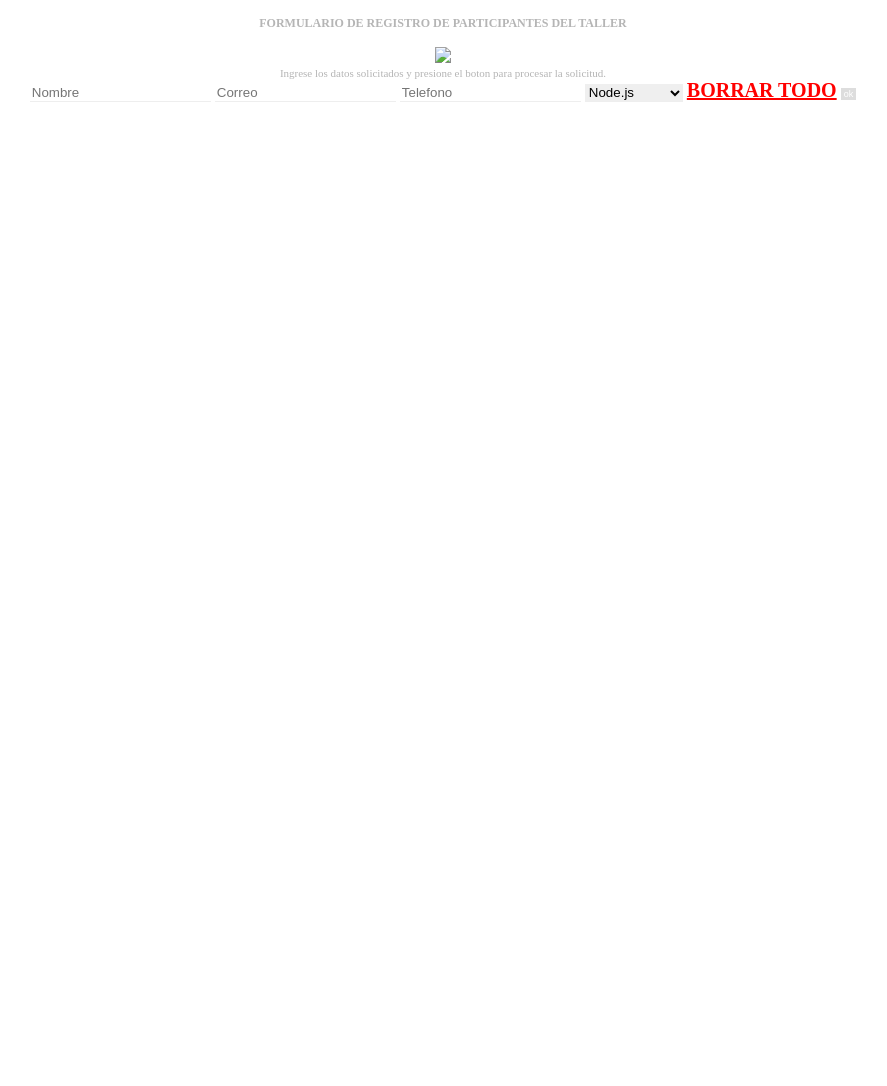
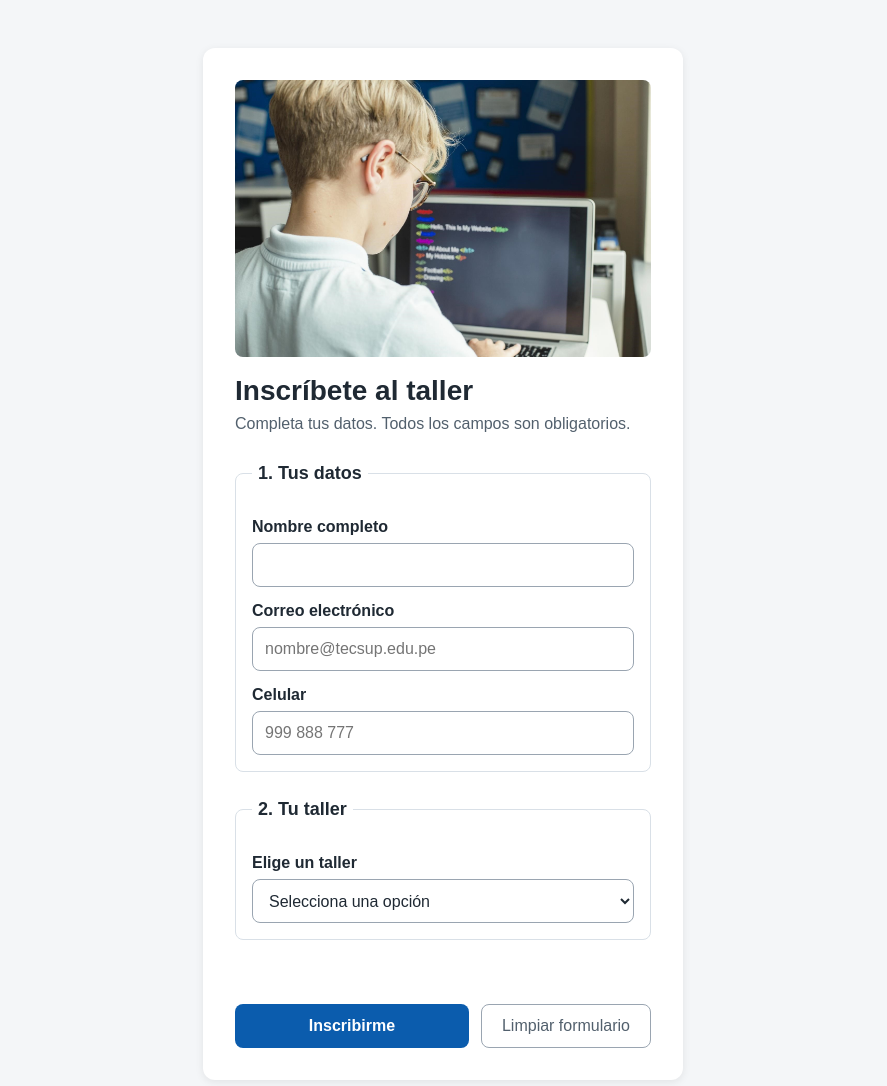
Before and after one commit to emelycoaguila/taller-ux, a plain HTML site: page index.html in a window 1280 px wide. Shown: the whole page, without its empty margins (197-1084 px from the left). Before the commit the page ends 800 px from the top, so only its background shows below. Drawn offline with Linux system fonts and the light colour scheme.

Commit message:
Redisena el formulario aplicando principios de UX/UI

```diff
--- a/app.js
+++ b/app.js
@@ -1,9 +1,37 @@
-document.getElementById("enviar").addEventListener("click", function () {
-    console.log("enviado");
+const formulario = document.getElementById("formulario");
+const mensaje = document.getElementById("mensaje");
+const boton = formulario.querySelector(".boton-principal");
+
+function mostrarMensaje(texto, tipo) {
+    mensaje.textContent = texto;
+    mensaje.className = "mensaje " + tipo;
+}
+
+formulario.addEventListener("submit", function (evento) {
+    evento.preventDefault();
+    formulario.classList.add("validado");
+    if (!formulario.checkValidity()) {
+    mostrarMensaje("Revisa los campos marcados en rojo.", "error");
+    formulario.querySelector("input:invalid, select:invalid").focus();
+    return;
+}
+boton.disabled = true;
+boton.textContent = "Enviando...";
+mostrarMensaje("Enviando tu inscripción...", "info");
+setTimeout(function () {
+    boton.disabled = false;
+    boton.textContent = "Inscribirme";
+
+    const taller = document.getElementById("taller").value;
+    mostrarMensaje("¡Listo! Quedaste inscrito en el taller de " + taller + ".", "exito");
+}, 1500);
 });
 
-document.getElementById("borrar").addEventListener("click", function () {
-    document.querySelectorAll("input").forEach(function (campo) {
-    campo.value = "";
+formulario.addEventListener("reset", function (evento) {
+    if (!confirm("¿Seguro que quieres borrar todos los datos del formulario?")) {
+    evento.preventDefault();
+    return;
+}
+formulario.classList.remove("validado");
+mostrarMensaje("Formulario limpio. Puedes empezar de nuevo.", "info");
 });
-});
--- a/estilos.css
+++ b/estilos.css
@@ -1,39 +1,178 @@
-body {
-    font-family: "Times New Roman";
-    text-align: center;
-    color: #b5b5b5;
-    margin: 0;
+:root {
+    --color-primario: #0b5cad;
+    --color-texto: #1f2933;
+    --color-suave: #52606d;
+    --color-borde: #9aa5b1;
+    --color-fondo: #f4f6f8;
+    --color-error: #b42318;
+    --color-exito: #067647;
+    --espacio: 16px;
 }
 
-h4 {
-    font-size: 12px;
+* {
+    box-sizing: border-box;
 }
 
-p {
-    font-size: 11px;
+body {
     margin: 0;
+    padding: var(--espacio);
+    font-family: Arial, Helvetica, sans-serif;
+    font-size: 16px;
+    line-height: 1.5;
+    color: var(--color-texto);
+    background: var(--color-fondo);
 }
 
-input, select {
-    border: none;
-    border-bottom: 1px solid #eeeeee;
-    margin: 0;
+.tarjeta {
+    max-width: 480px;
+    margin: 32px auto;
+    padding: 32px;
+    background: #ffffff;
+    border-radius: 12px;
+    box-shadow: 0 2px 8px rgba(0, 0, 0, 0.08);
+}
+
+.tarjeta img {
+    display: block;
+    width: 100%;
+    height: auto;
+    border-radius: 8px;
+}
+
+h1 {
+    font-size: 28px;
+    line-height: 1.25;
+    margin: 16px 0 4px;
+}
+
+.ayuda {
+    color: var(--color-suave);
+    margin: 0 0 24px;
+}
+
+fieldset {
+    border: 1px solid #d9e0e7;
+    border-radius: 8px;
+    padding: 16px;
+    margin: 0 0 24px;
+}
+
+legend {
+    font-size: 18px;
+    font-weight: bold;
+    padding: 0 6px;
+}
+
+label {
+    display: block;
+    font-weight: bold;
+    margin: 12px 0 4px;
+}
+
+input,
+select {
+    display: block;
+    width: 100%;
+    min-height: 44px;
+    padding: 8px 12px;
+    font-family: inherit;
+    font-size: 16px;
+    color: var(--color-texto);
+    background: #ffffff;
+    border: 1px solid var(--color-borde);
+    border-radius: 8px;
+}
+
+input:focus,
+select:focus {
+    border-color: var(--color-primario);
+}
+
+.validado input:invalid,
+.validado select:invalid {
+    border: 2px solid var(--color-error);
+    background: #fff8f7;
+}
+
+.acciones {
+    display: flex;
+    gap: 12px;
+    flex-wrap: wrap;
+    margin-top: 16px;
 }
 
 button {
-    font-size: 9px;
-    padding: 1px 3px;
-    background: #ddd;
-    color: #fff;
-    border: none;
+    min-height: 44px;
+    padding: 10px 20px;
+    font-family: inherit;
+    font-size: 16px;
+    border-radius: 8px;
+    cursor: pointer;
 }
 
-a {
-    color: red;
-    font-size: 20px;
+.boton-principal {
+    flex: 1;
+    background: var(--color-primario);
+    color: #ffffff;
+    border: none;
     font-weight: bold;
 }
 
-*:focus {
-    outline: none;
+.boton-principal:hover:not(:disabled) {
+    background: #084783;
 }
+
+.boton-principal:disabled {
+    opacity: 0.6;
+    cursor: wait;
+}
+
+.boton-secundario {
+    background: #ffffff;
+    color: var(--color-suave);
+    border: 1px solid var(--color-borde);
+}
+
+.boton-secundario:hover {
+    background: #edf1f5;
+}
+
+:focus-visible {
+    outline: 3px solid #f59e0b;
+    outline-offset: 2px;
+}
+
+.mensaje {
+    min-height: 24px;
+    margin: 12px 0;
+    font-weight: bold;
+}
+
+.mensaje.error {
+    color: var(--color-error);
+}
+
+.mensaje.exito {
+    color: var(--color-exito);
+}
+
+.mensaje.info {
+    color: var(--color-primario);
+}
+
+@media (max-width: 520px) {
+    tarjeta {
+    margin: 8px auto;
+    padding: 20px;
+}
+h1 {
+    font-size: 24px;
+}
+.acciones {
+    flex-direction: column;
+}
+.boton-principal,
+.boton-secundario {
+    width: 100%;
+}
+}
--- a/index.html
+++ b/index.html
@@ -2,31 +2,43 @@
 <html lang="es">
 <head>
     <meta charset="UTF-8">
-    <title>pagina1</title><link rel="stylesheet" href="estilos.css">
+    <meta name="viewport" content="width=device-width, initial-scale=1.0">
+    <title>Inscripción al taller</title>
+    <link rel="stylesheet" href="estilos.css">
 </head>
 <body>
-    <h4>FORMULARIO DE REGISTRO DE PARTICIPANTES DEL TALLER</h4>
-    <img src="img/banner.png">
-    <p>Ingrese los datos solicitados y presione el boton para procesar la solicitud.</p>
-    <input id="nombre" placeholder="Nombre">
-    <input id="correo" placeholder="Correo">
-    <input id="telefono" placeholder="Telefono">
-    <select id="taller">
-    <option>Node.js</option>
-    <option>Figma</option>
-    <option>Git</option>
-    <option>Testing</option>
-    <option>CSS</option>
-    <option>APIs</option>
-    <option>React</option>
-    <option>GitHub</option>
-    <option>HTML</option>
-    <option>Accesibilidad</option>
-    <option>JavaScript</option>
-    <option>Markdown</option>
-</select>
-<a href="#" id="borrar">BORRAR TODO</a>
-<button id="enviar">ok</button>
+    <main class="tarjeta">
+    <img src="img/banner.jpg" alt="Estudiantes programando en el laboratorio">     <h1>Inscríbete al taller</h1>
+    <p class="ayuda">Completa tus datos. Todos los campos son obligatorios.</p>
+    <form id="formulario" novalidate>
+        <fieldset>
+        <legend>1. Tus datos</legend>
+        <label for="nombre">Nombre completo</label>
+        <input id="nombre" type="text" autocomplete="name" required>
+
+        <label for="correo">Correo electrónico</label>         <input id="correo" type="email" autocomplete="email"                placeholder="nombre@tecsup.edu.pe" required>
+        <label for="telefono">Celular</label>
+        <input id="telefono" type="tel" placeholder="999 888 777" required>       </fieldset>
+                <fieldset>
+        <legend>2. Tu taller</legend>
+        <label for="taller">Elige un taller</label>
+        <select id="taller" required>
+            <option value="">Selecciona una opción</option>
+            <optgroup label="Control de versiones">
+            <option>Git</option> <option>GitHub</option> <option>Markdown</option>           </optgroup>
+            <optgroup label="Desarrollo web">
+            <option>HTML</option> <option>CSS</option> <option>JavaScript</option>             <option>React</option> <option>Node.js</option> <option>APIs</option>           </optgroup>
+            <optgroup label="Diseño y calidad">
+            <option>Figma</option> <option>Accesibilidad</option> <option>Testing</option>
+        </optgroup>
+        </select>
+    </fieldset>
+    <p id="mensaje" class="mensaje" role="status"></p>
+    <div class="acciones">
+        <button type="submit" class="boton-principal">Inscribirme</button>
+        <button type="reset" class="boton-secundario">Limpiar formulario</button>       </div>
+    </form>
+</main>
 <script src="app.js"></script>
 </body>
 </html>
```
Also changed, not shown: img/banner.jpg (added), 1 other file.
